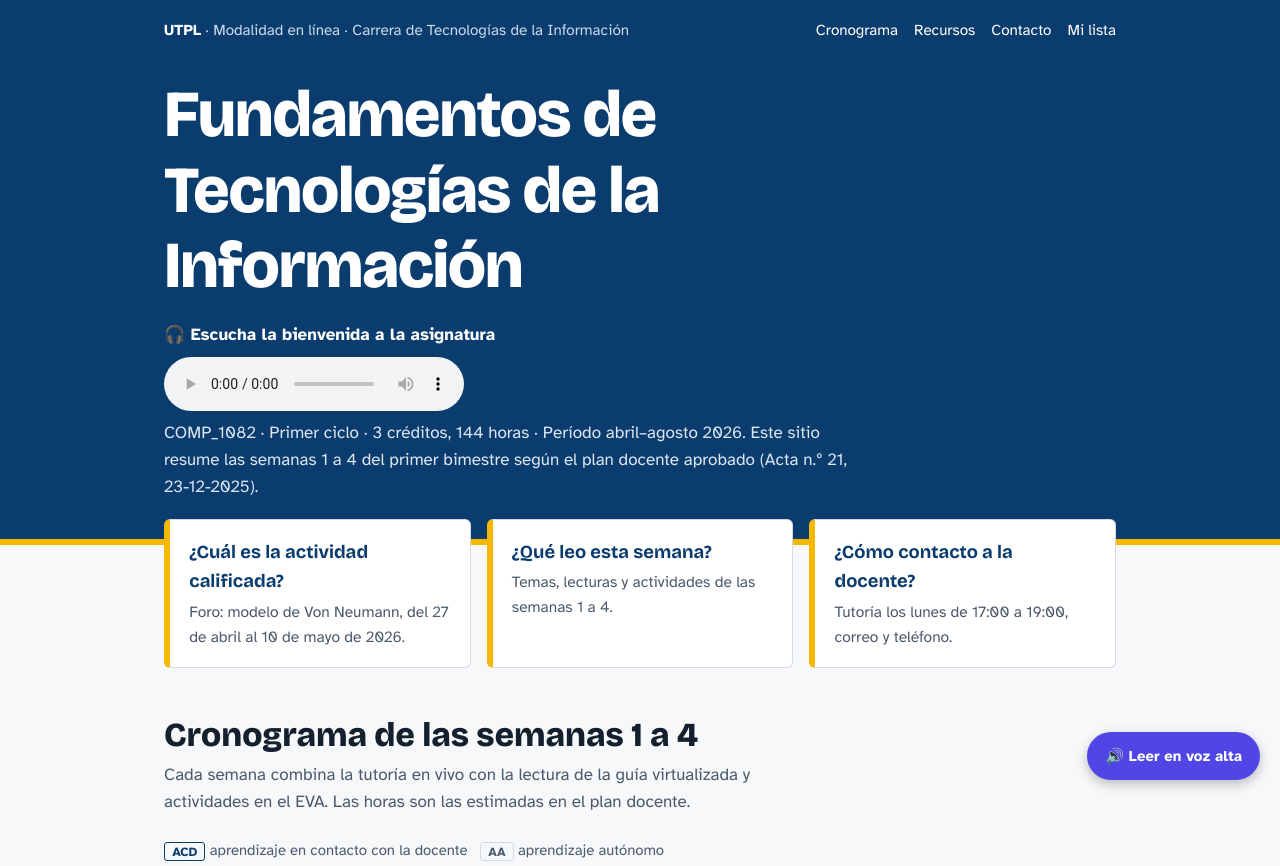
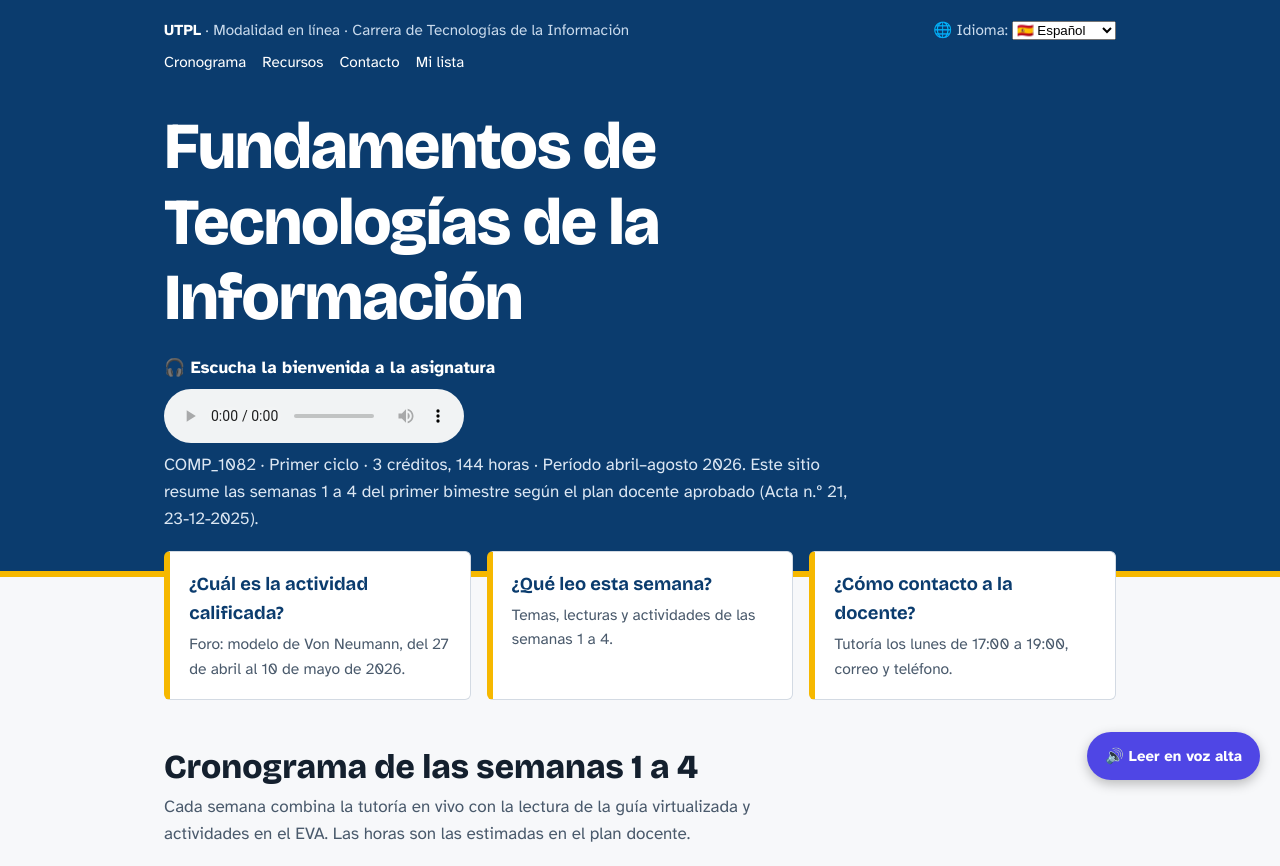
Before and after one commit to mdllarrea73-design/fundamentos-ti-utpl, a plain HTML site: page index.html in a window 1280 px wide. Shown: the top 866 px of the page. Drawn offline with nearby package versions, Linux system fonts and the light colour scheme.

Commit message:
Add language selector and changeLanguage function

```diff
--- a/index.html
+++ b/index.html
@@ -143,6 +143,15 @@ footer p{max-width:46rem}
   <div class="wrap">
     <div class="brand">
       <span><strong>UTPL</strong> · Modalidad en línea · Carrera de Tecnologías de la Información</span>
+      <div class="language-selector">
+  🌐 Idioma:
+  <select id="languageSelect" onchange="changeLanguage(this.value)">
+    <option value="es" selected>🇪🇸 Español</option>
+    <option value="en">🇬🇧 English</option>
+    <option value="fr">🇫🇷 Français</option>
+    <option value="pt">🇵🇹 Português</option>
+  </select>
+</div>
       <nav class="site" aria-label="Secciones del sitio">
         <ul>
           <li><a href="#cronograma">Cronograma</a></li>
@@ -493,5 +502,14 @@ footer p{max-width:46rem}
   });
 })();
 </script>
+  <script>
+function changeLanguage(lang) {
+  if (lang === "es") {
+    window.location.href = "index.html";
+  } else if (lang === "en") {
+    window.location.href = "en.html";
+  }
+}
+</script>
 </body>
 </html>
```
